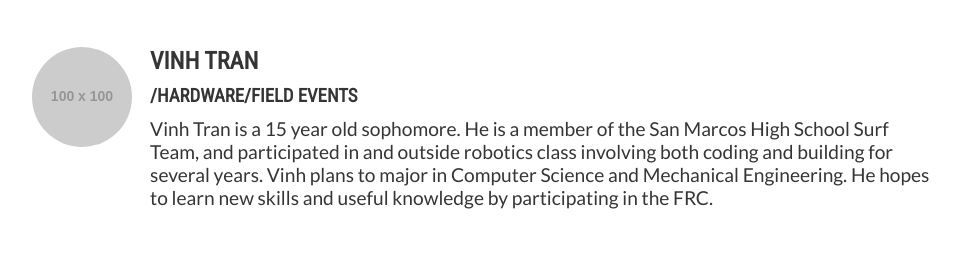
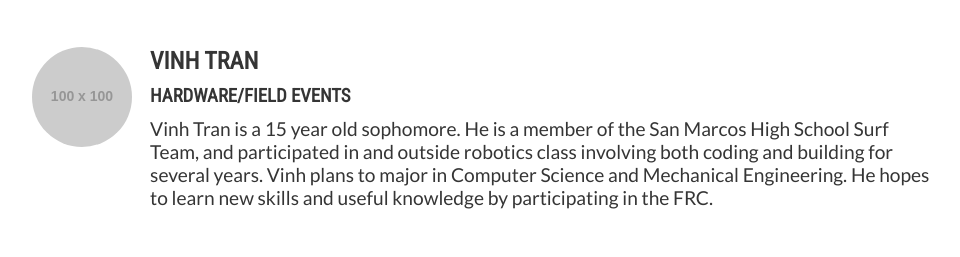
Before and after one commit to AlphaKnights/alphaknights.github.io, a Jekyll site: the page built from index.html, in a window 1280 px wide and 900 px high, scrolled down 3930 px. Shown: the part 230-487 px from the top of the window, without its empty margins (158-1118 px from the left). Built offline with Jekyll 4.4.1, drawn with Linux system fonts in a browser that asks for light colours.

Commit message:
spellcheck

```diff
--- a/index.html
+++ b/index.html
@@ -178,7 +178,7 @@ layout: hero
       <div class="profile-picture" style="background-image: url(https://placehold.it/100x100?text=VT)"></div>
       <div class="profile-content">
         <h2>Vinh Tran</h2>
-        <h3>/Hardware/Field Events</h3>
+        <h3>Hardware/Field Events</h3>
         <p>
           Vinh Tran is a 15 year old sophomore. He is a member of the San Marcos High School Surf Team, and participated in and outside robotics class involving both coding and building for several years. Vinh plans to major in Computer Science and Mechanical Engineering. He hopes to learn new skills and useful knowledge by participating in the FRC.
         </p>
```
